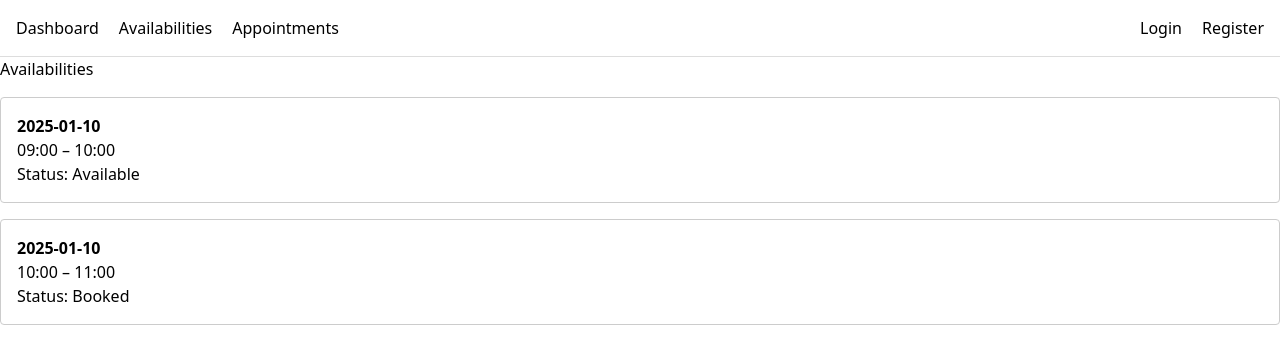
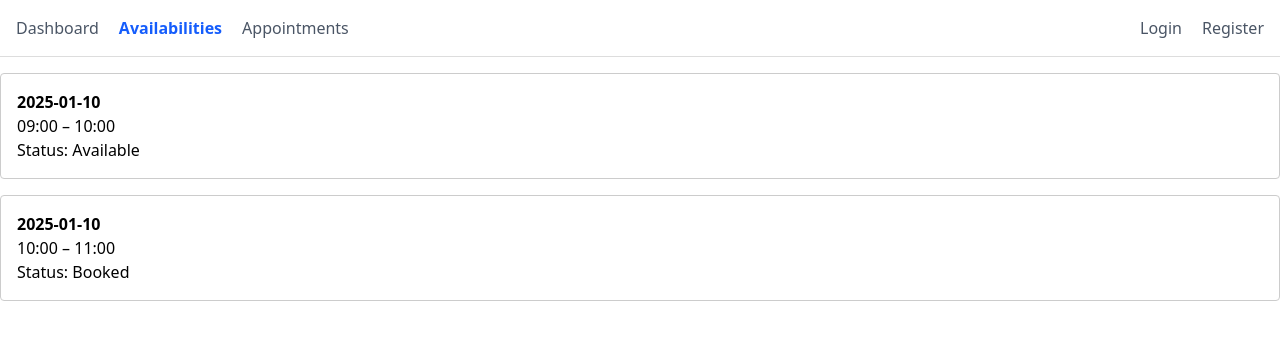
Before and after one commit to lucasamsellem/bookeasy, a Next.js app in the folder frontend/: page /availabilities in a window 1280 px wide. Shown: the top 364 px of the page. Built offline with nearby package versions, Linux system fonts and the light colour scheme.

Commit message:
feat(front): implemented logout button, added new user success message

```diff
--- a/frontend/app/appointments/page.tsx
+++ b/frontend/app/appointments/page.tsx
@@ -14,8 +14,6 @@ const mockAppointments: Appointment[] = [
 export default function AppointmentsPage() {
   return (
     <section>
-      <h1>Appointments</h1>
-
       <div style={{ display: 'grid', gap: '1rem', marginTop: '1rem' }}>
         {mockAppointments.map((appointment) => (
           <AppointmentCard key={appointment.id} appointment={appointment} />
--- a/frontend/app/availabilities/page.tsx
+++ b/frontend/app/availabilities/page.tsx
@@ -21,8 +21,6 @@ const mockAvailabilities: Availability[] = [
 export default function AvailabilitiesPage() {
   return (
     <section>
-      <h1>Availabilities</h1>
-
       <div style={{ display: 'grid', gap: '1rem', marginTop: '1rem' }}>
         {mockAvailabilities.map((availability) => (
           <AvailabilityCard key={availability.id} availability={availability} />
--- a/frontend/app/globals.css
+++ b/frontend/app/globals.css
@@ -1 +1,5 @@
 @import 'tailwindcss';
+
+button {
+  cursor: pointer;
+}
--- a/frontend/app/page.tsx
+++ b/frontend/app/page.tsx
@@ -1,7 +1,6 @@
 export default function DashboardPage() {
   return (
     <section>
-      <h1>Dashboard</h1>
       <p>Availability and appointment management.</p>
     </section>
   );
--- a/frontend/components/LoginForm.tsx
+++ b/frontend/components/LoginForm.tsx
@@ -49,6 +49,7 @@ export default function LoginForm() {
         onSuccess: (data) => {
           localStorage.setItem('token', data.token);
           localStorage.setItem('user', JSON.stringify(data.user));
+          window.location.href = '/';
         },
       }
     );
@@ -91,7 +92,7 @@ export default function LoginForm() {
 
       <button
         type='submit'
-        className='w-full cursor-pointer rounded-md bg-blue-600 py-2 text-sm font-medium text-white transition hover:bg-blue-700 focus:outline-none focus:ring-2 focus:ring-blue-500 focus:ring-offset-2'
+        className='w-full rounded-md bg-blue-600 py-2 text-sm font-medium text-white transition hover:bg-blue-700 focus:outline-none focus:ring-2 focus:ring-blue-500 focus:ring-offset-2'
       >
         {isPending ? 'Loading...' : 'Submit'}
       </button>
--- a/frontend/components/RegisterForm.tsx
+++ b/frontend/components/RegisterForm.tsx
@@ -29,7 +29,7 @@ export default function RegisterForm() {
 
   const isProfessional = form.role === 'professional';
 
-  const { mutate: register } = useMutation({
+  const { mutate: register, isSuccess } = useMutation({
     mutationFn: async (data: RegisterBody) => {
       const res = await apiFetch('/users', {
         method: 'POST',
@@ -140,6 +140,10 @@ export default function RegisterForm() {
       >
         Confirm
       </button>
+
+      {isSuccess && (
+        <p className='text-green-500 text-center font-semibold'>User registered successfully!</p>
+      )}
     </form>
   );
 }
@@ -155,7 +159,7 @@ function RoleButton({ label, isActive, onClick }: RoleButtonProps) {
     <button
       type='button'
       onClick={onClick}
-      className={`cursor-pointer transition ${
+      className={`transition ${
         isActive ? 'font-semibold opacity-100' : 'opacity-70 hover:opacity-100'
       }`}
     >
--- a/frontend/layout/Header.tsx
+++ b/frontend/layout/Header.tsx
@@ -1,26 +1,50 @@
 'use client';
 
 import Link from 'next/link';
+import { isUserLoggedIn } from '@/utils/utils';
+import { usePathname } from 'next/navigation';
+
+const logout = () => {
+  localStorage.removeItem('token');
+  localStorage.removeItem('user');
+  window.location.href = '/login';
+};
 
 export default function Header() {
   const loggedUser = JSON.parse(localStorage.getItem('user') || '{}');
+  const isLoggedIn = isUserLoggedIn();
 
   return (
     <header style={{ padding: '1rem', borderBottom: '1px solid #ddd' }}>
       <nav className='flex justify-between'>
         <div className='flex gap-x-5'>
-          <Link href='/'>Dashboard</Link>
-          <Link href='/availabilities'>Availabilities</Link>
-          <Link href='/appointments'>Appointments</Link>
+          <NavLink href='/'>Dashboard</NavLink>
+          <NavLink href='/availabilities'>Availabilities</NavLink>
+          <NavLink href='/appointments'>Appointments</NavLink>
         </div>
 
         {loggedUser.name && <p>Welcome, {loggedUser.name}</p>}
 
-        <div className='flex gap-x-5'>
-          <Link href='/login'>Login</Link>
-          <Link href='/register'>Register</Link>
-        </div>
+        {!isLoggedIn && (
+          <div className='flex gap-x-5'>
+            <NavLink href='/login'>Login</NavLink>
+            <NavLink href='/register'>Register</NavLink>
+          </div>
+        )}
+
+        {isLoggedIn && <button onClick={logout}>Logout</button>}
       </nav>
     </header>
   );
 }
+
+function NavLink({ href, children }: { href: string; children: React.ReactNode }) {
+  const pathname = usePathname();
+  const isActive = pathname === href;
+
+  return (
+    <Link href={href} className={isActive ? 'text-blue-600 font-semibold' : 'text-gray-600'}>
+      {children}
+    </Link>
+  );
+}
--- /dev/null
+++ b/frontend/utils/utils.ts
@@ -0,0 +1,7 @@
+export const isUserLoggedIn = () => {
+  try {
+    return Boolean(localStorage.getItem('token'));
+  } catch {
+    return false;
+  }
+};
```
